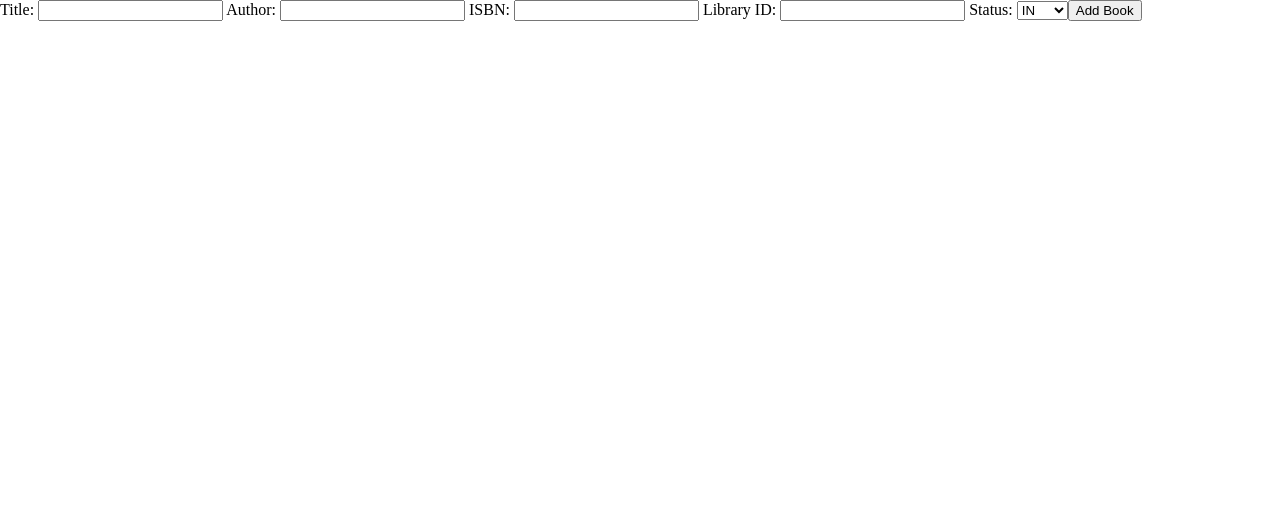
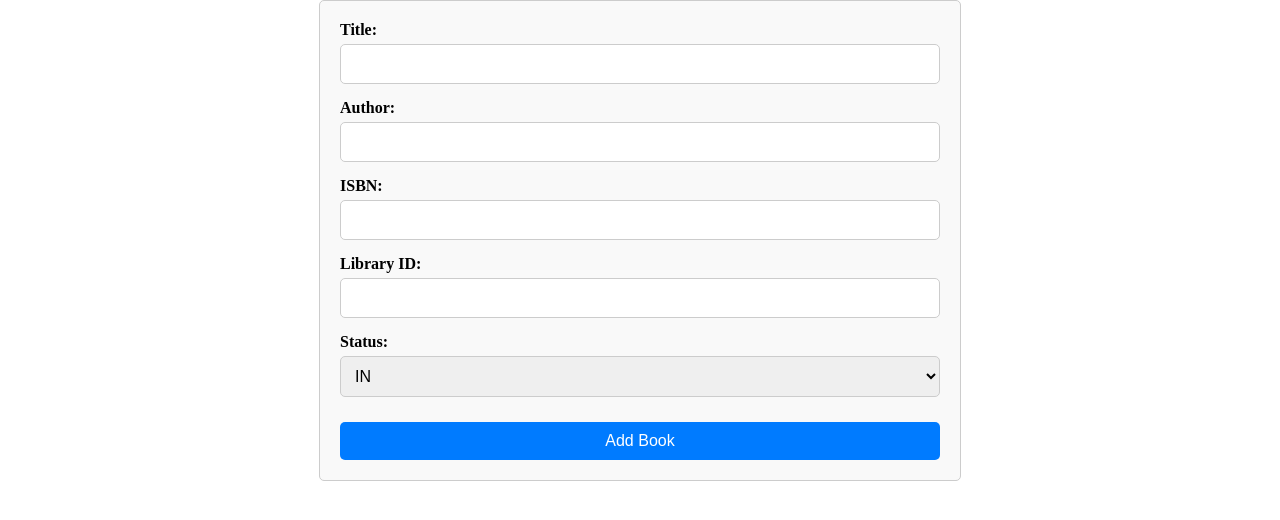
Before and after one commit to Jocatins/sunset-bookstore-v1, an Angular app: page /add-book in a window 1280 px wide. Shown: the top 520 px of the page. Built offline with nearby package versions, Linux system fonts and the light colour scheme; data requests are answered from the project's data file.

Commit message:
adding-books-functionality

```diff
--- a/src/app/app.component.html
+++ b/src/app/app.component.html
@@ -1,4 +1,3 @@
 <div class="container">
-
   <router-outlet></router-outlet>
 </div>
--- a/src/app/app.module.ts
+++ b/src/app/app.module.ts
@@ -10,6 +10,8 @@ import { LibrariesComponent } from "./components/libraries/libraries.component";
 import { BookFormComponent } from "./components/book-form/book-form.component";
 import { LibraryDetailComponent } from "./components/library-detail/library-detail.component";
 import { LoginComponent } from "./components/login/login.component";
+import { TopBarComponent } from "./top-bar/top-bar.component";
+import { BookStoreComponent } from "./components/book-store/book-store.component";
 
 const routes: Routes = [
 	{ path: "login", component: LoginComponent },
@@ -17,6 +19,7 @@ const routes: Routes = [
 
 	{ path: "libraries/:libraryId", component: LibraryDetailComponent },
 	{ path: "add-book", component: BookFormComponent },
+	{ path: "book", component: BookStoreComponent },
 	{ path: "", redirectTo: "/login", pathMatch: "full" },
 ];
 
@@ -29,8 +32,9 @@ const routes: Routes = [
 		LibrariesComponent,
 		BookFormComponent,
 		LoginComponent,
+		BookStoreComponent,
 	],
-	declarations: [AppComponent],
+	declarations: [AppComponent, TopBarComponent],
 	bootstrap: [AppComponent],
 })
 export class AppModule {}
--- a/src/app/components/book-form/book-form.component.css
+++ b/src/app/components/book-form/book-form.component.css
@@ -0,0 +1,65 @@
+form {
+    display: flex;
+    flex-direction: column;
+    max-width: 600px;
+    margin: 0 auto;
+    padding: 20px;
+    border: 1px solid #ccc;
+    border-radius: 5px;
+    background-color: #f9f9f9;
+}
+
+label {
+    margin-bottom: 15px;
+    font-weight: bold;
+    display: flex;
+    flex-direction: column;
+}
+
+input,
+select {
+    padding: 10px;
+    border: 1px solid #ccc;
+    border-radius: 5px;
+    margin-top: 5px;
+    font-size: 16px;
+}
+
+button {
+    padding: 10px;
+    background-color: #007bff;
+    color: #fff;
+    border: none;
+    border-radius: 5px;
+    font-size: 16px;
+    cursor: pointer;
+    margin-top: 10px;
+}
+
+button:hover {
+    background-color: #0056b3;
+}
+
+input[type="date"] {
+    padding: 10px;
+    border: 1px solid #ccc;
+    border-radius: 5px;
+    margin-top: 5px;
+    font-size: 16px;
+}
+
+@media (max-width: 768px) {
+    form {
+        padding: 10px;
+    }
+
+    label {
+        margin-bottom: 10px;
+    }
+
+    input,
+    select,
+    button {
+        font-size: 14px;
+    }
+}
--- /dev/null
+++ b/src/app/components/book-store/book-store.component.html
@@ -0,0 +1,16 @@
+<div *ngIf="books.length > 0; else noBooks">
+    <h2>List of Libraries</h2>
+    <ul>
+        <li *ngFor="let book of books">
+            <h3>
+                <a [title]="book.name + ' details'" [routerLink]="['/book', book.id]">
+                    {{ book.title }}
+                </a>
+            </h3>
+            <p>{{ book.author }}</p>
+        </li>
+    </ul>
+</div>
+<ng-template #noBooks>
+    <p>No Books available.</p>
+</ng-template>
--- /dev/null
+++ b/src/app/components/book-store/book-store.component.ts
@@ -0,0 +1,30 @@
+import { Component, OnInit } from "@angular/core";
+import { BookService } from "../../../assets/services/book.service";
+import { RouterModule } from "@angular/router";
+import { CommonModule } from "@angular/common";
+
+@Component({
+	selector: "app-book-store",
+	standalone: true,
+	imports: [RouterModule, CommonModule],
+	templateUrl: "./book-store.component.html",
+	styleUrl: "./book-store.component.css",
+})
+export class BookStoreComponent implements OnInit {
+	books: any[] = [];
+	errorMessage: string | null = null;
+
+	constructor(private bookService: BookService) {}
+
+	ngOnInit(): void {
+		this.bookService.getBooks().subscribe(
+			(data) => {
+				this.books = data;
+			},
+			(error) => {
+				this.errorMessage = "Error fetching libraries";
+				console.error(error);
+			}
+		);
+	}
+}
--- a/src/app/components/login/login.component.css
+++ b/src/app/components/login/login.component.css
@@ -62,7 +62,7 @@ button {
     display: block;
     width: 90%;
     padding: 10px;
-    background-color: #ffa600de;
+    background-color: #FFAF45;
     color: #fff;
     border: none;
     border-radius: 5px;
@@ -72,7 +72,7 @@ button {
 }
 
 button:hover {
-    background-color: #b3b000;
+    background-color: #ffb95d;
 }
 
 @media (max-width: 768px) {
--- a/src/assets/data/db.json
+++ b/src/assets/data/db.json
@@ -114,6 +114,12 @@
       "title": "sdss",
       "author": "ddss",
       "isbn": "sss"
+    },
+    {
+      "id": "9b07",
+      "title": "new",
+      "author": "sam",
+      "isbn": "231"
     }
   ]
 }
```
Also changed, not shown: src/app/components/book-store/book-store.component.css (added), 1 other file (tests, documents, lock files or other folders).
